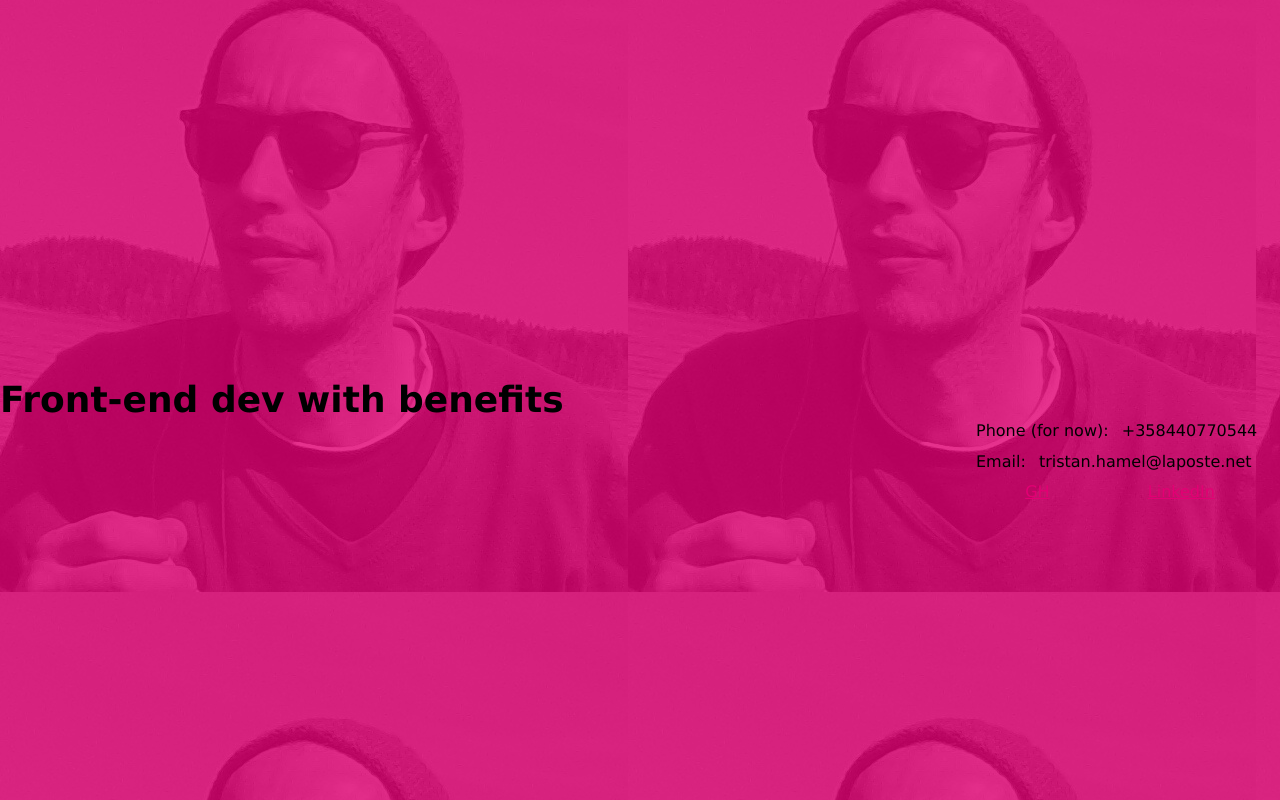
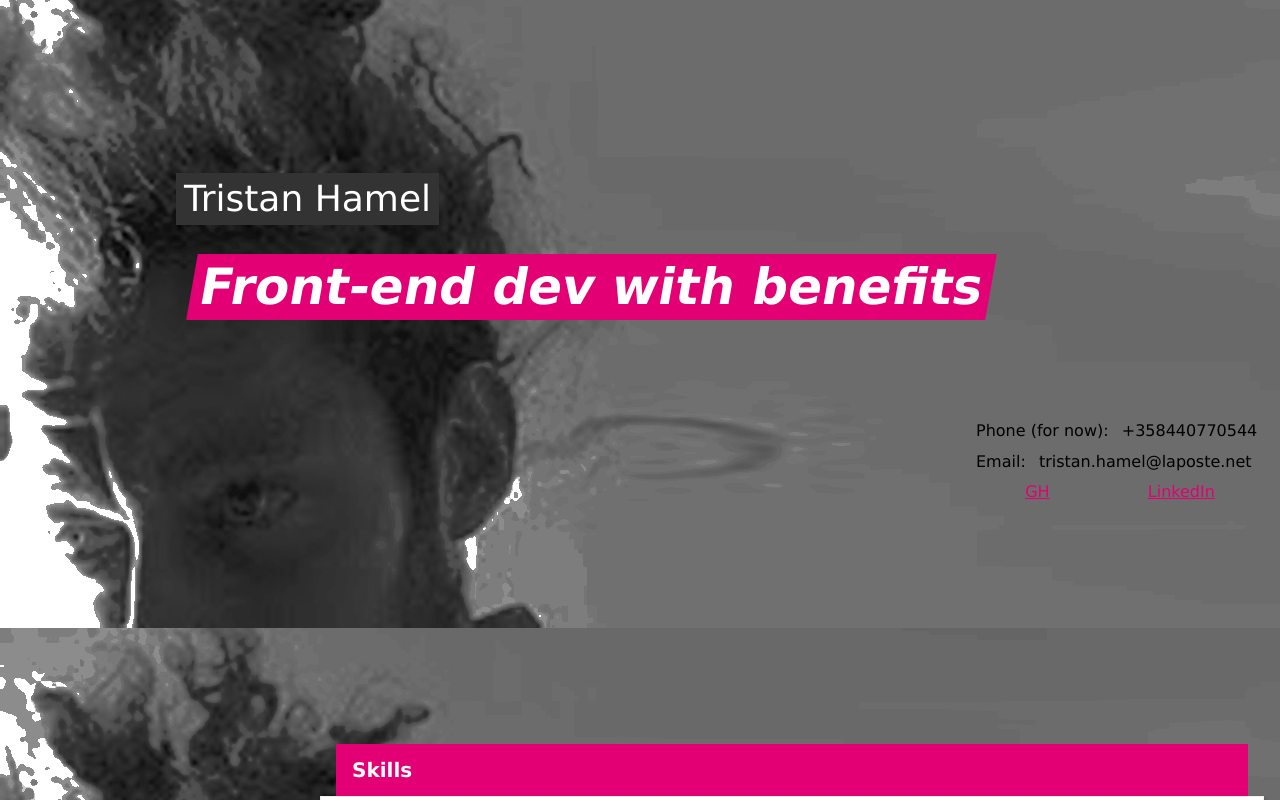
Before and after one commit to tristanhamel/cv, a website built with webpack: page src/index.html in a window 1280 px wide. Shown: the top 800 px of the page. Built offline with nearby package versions, Linux system fonts and the light colour scheme.

Commit message:
better header

```diff
--- a/src/components/app/app.scss
+++ b/src/components/app/app.scss
@@ -9,6 +9,7 @@
 }
 
 .section-content {
+  background: $bg-default-color;
   border: 1px solid $pale-gray;
   padding: 0.5rem;
 
@@ -18,7 +19,7 @@
 
   @include respond-to('large') {
     margin-left: 20rem;
-    box-shadow: 0px 5px 5px $light-gray;
+    box-shadow: 0px 5px 5px $black;
     margin-right: 1rem;
   }
 }
--- a/src/components/intro/intro.html
+++ b/src/components/intro/intro.html
@@ -2,6 +2,7 @@
   <div class="background"></div>
   <div class="background-mask"></div>
   <div class="content">
-    <h1>Front-end dev with benefits</h1>
+    <h2 class="subtitle">Tristan Hamel</h2>
+    <h1 class="title">Front-end dev with benefits</h1>
   </div>
 </div>
--- a/src/components/intro/intro.scss
+++ b/src/components/intro/intro.scss
@@ -1,13 +1,16 @@
 @import '../../styles/vars';
 
 .intro {
-  min-height: 100vh;
   position: relative;
 
+  @include respond-to('large') {
+    margin-bottom: -5rem;
+    min-height: 100vh;
+  }
+
   .background {
-    background: url("../../images/itse1.jpg");
+    background: url("../../images/itse-bw.png");
     background-position-y: -140px;
-    filter: grayscale(100%); // remove and replace with a grayscale image because IE11 fucks it up
     min-height: 100vh;
     position: absolute;
     top: 0;
@@ -16,7 +19,7 @@
   }
 
   .background-mask {
-    background: rgba($emphasis-color, 0.8);
+    //background: rgba($emphasis-color, 0.8);
     min-height: 100vh;
     position: absolute;
     top: 0;
@@ -25,12 +28,39 @@
   }
 
   .content {
-    align-items: center;
+    align-items: flex-start;
+    justify-content: flex-start;
+    flex-direction: column;
+    padding-top: 10rem;
     display: flex;
-    min-height: 100vh;
 
-    h1 {
-      margin: 0;
+    @include respond-to('large') {
+      padding-left: 10rem;
+    }
+  }
+
+  .title {
+    background: $emphasis-color;
+    color: $white;
+    margin-left: 2rem;
+    padding: 0.5rem;
+    transform: skew(-10deg);
+
+    @include respond-to('large') {
+      font-size: $font-xx-large;
+      line-height: $font-xx-large;
+    }
+  }
+
+  .subtitle {
+    background: $dark-gray;
+    color: $white;
+    margin-left: 1rem;
+    padding: 0.5rem;
+
+    @include respond-to('large') {
+      font-size: $font-x-large;
+      line-height: $font-x-large;
     }
   }
 }
--- a/src/styles/app.scss
+++ b/src/styles/app.scss
@@ -1,7 +1,9 @@
 @import './vars';
 
 body {
-  background: $bg-default-color;
+  background-color: $dark-gray;
+  background-position-y: -165px;
+  background-attachment: fixed;
   color: $font-default-color;
   font-family: Verdana;
   font-weight: 300;
--- a/src/styles/vars.scss
+++ b/src/styles/vars.scss
@@ -12,7 +12,7 @@ $blue-green: rgba(20, 129, 186, 1);
 $blue: rgba(58, 134, 255, 1);
 
 $black: #000;
-$light-gray: #333;
+$dark-gray: #333;
 $medium-gray: #666;
 $gray: #aaa;
 $light-gray: #ddd;
@@ -36,6 +36,7 @@ $font-small: 12px;
 $font-medium: 16px;
 $font-large: 20px;
 $font-x-large: 36px;
+$font-xx-large: 50px;
 
 
 /* break points */
```
Also changed, not shown: src/images/itse-bw.png (added), src/images/itse-pinkki.png (added).
